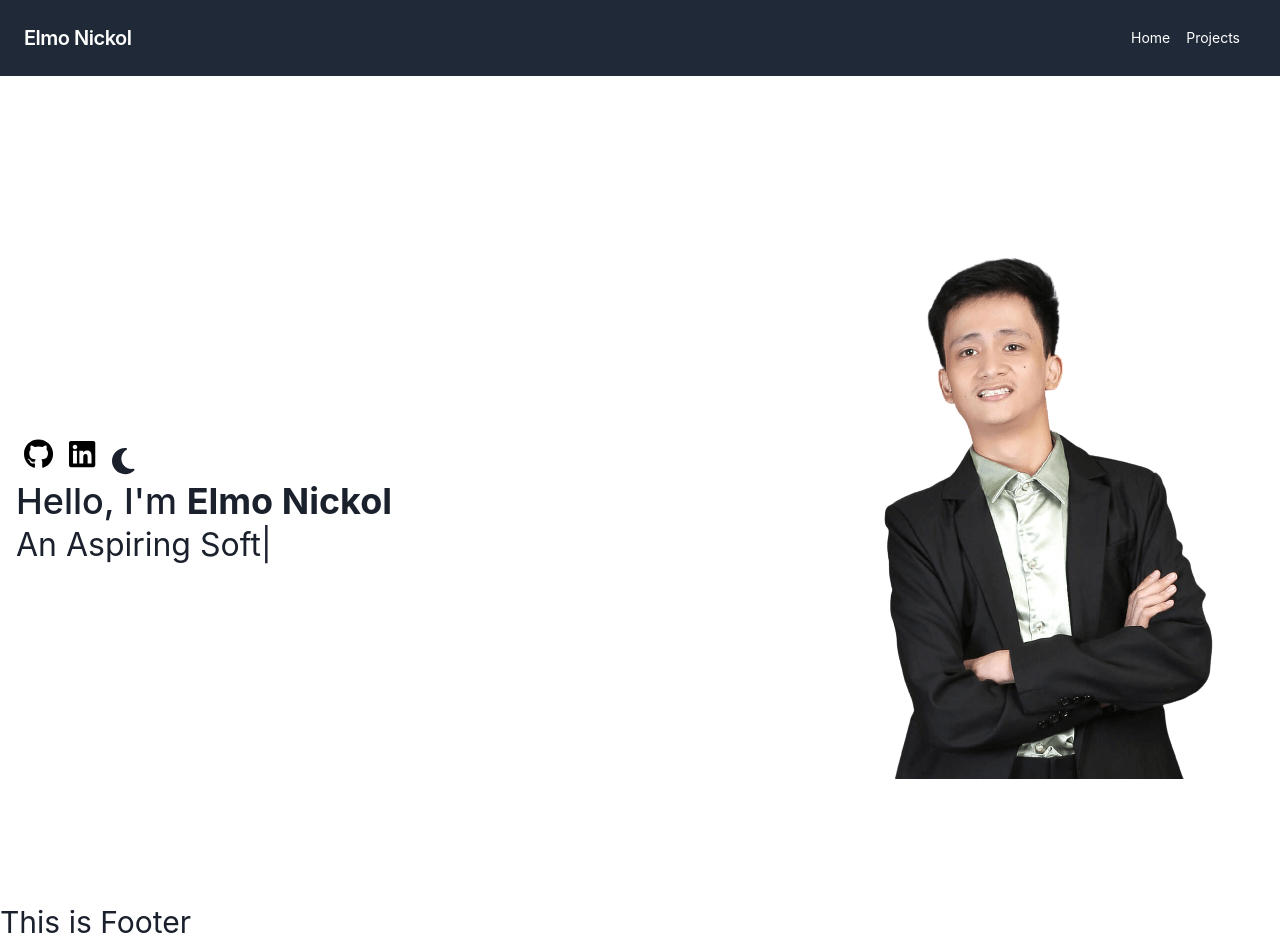
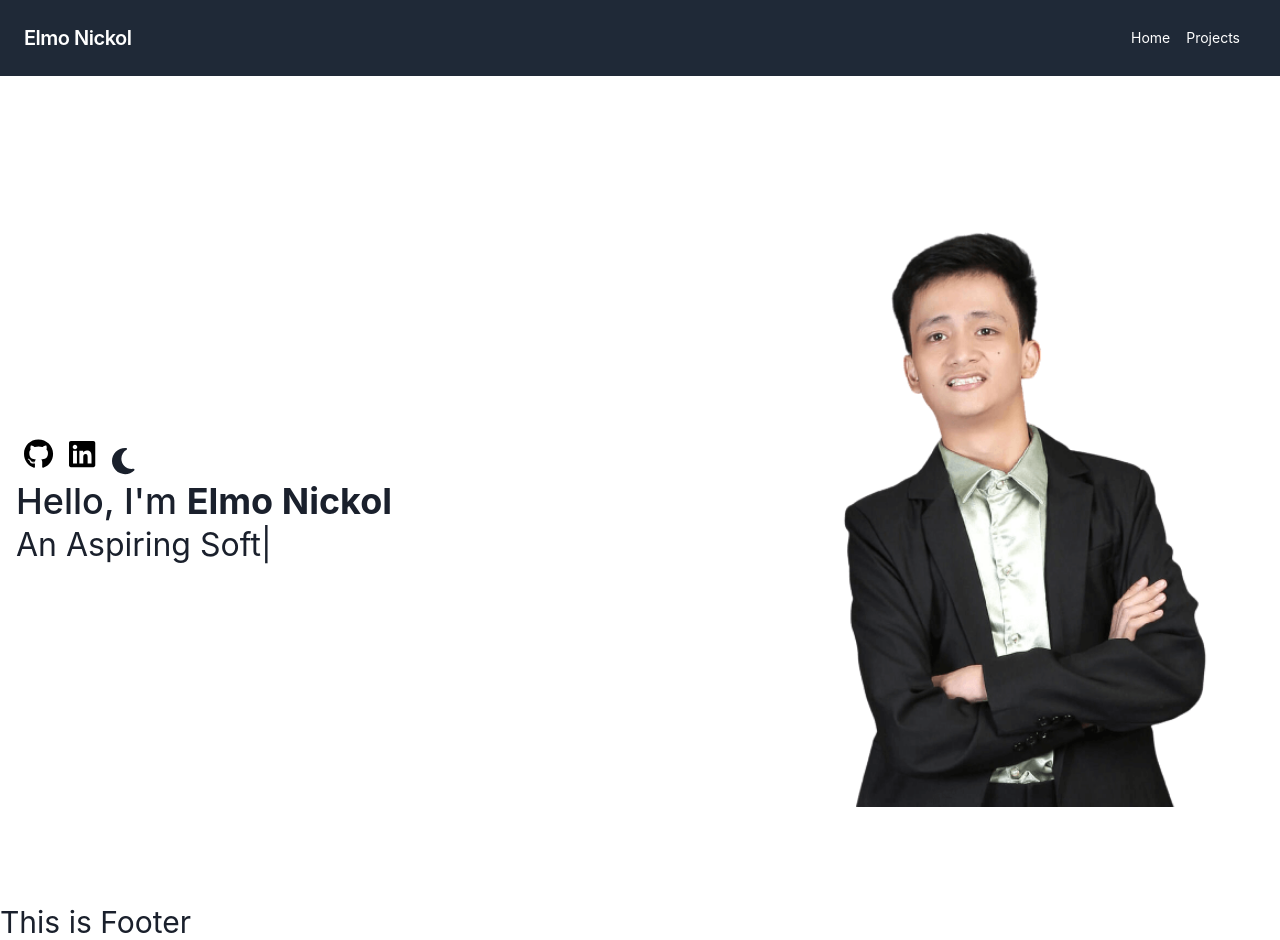
Before and after one commit to elmonickcool/my_portfolio, a Next.js app: page / in a window 1280 px wide. Built offline with nearby package versions, Linux system fonts and the light colour scheme.

Commit message:
img size

```diff
--- a/src/components/sections/Hero.jsx
+++ b/src/components/sections/Hero.jsx
@@ -32,7 +32,7 @@ const Hero = () => {
 
       </div>
       <div className="flex flex-1 justify-end">
-        <img src="/hero.png" alt="landing image" />
+        <img src="/hero.png" width={500} height={500} alt="landing image" />
       </div>
     </div>
   );
```
